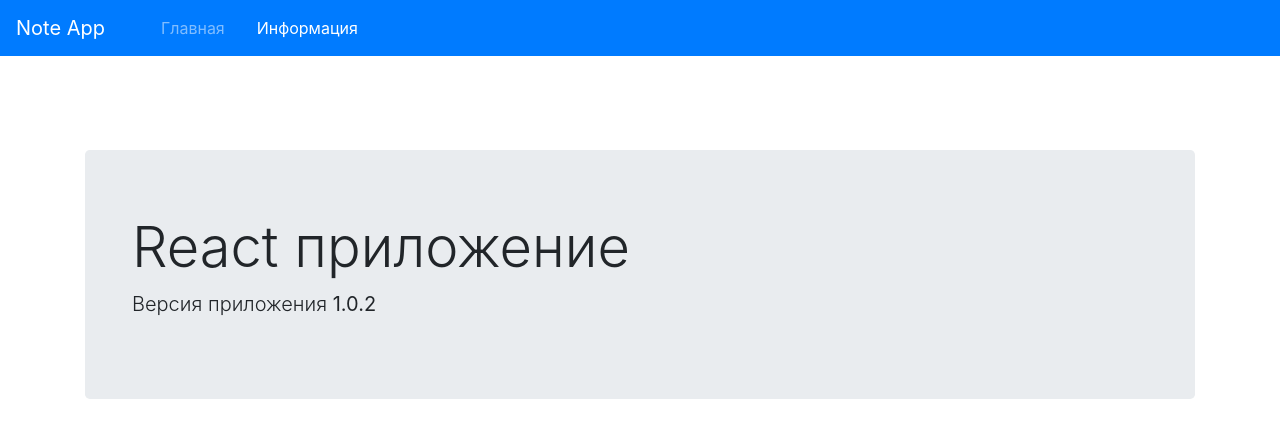
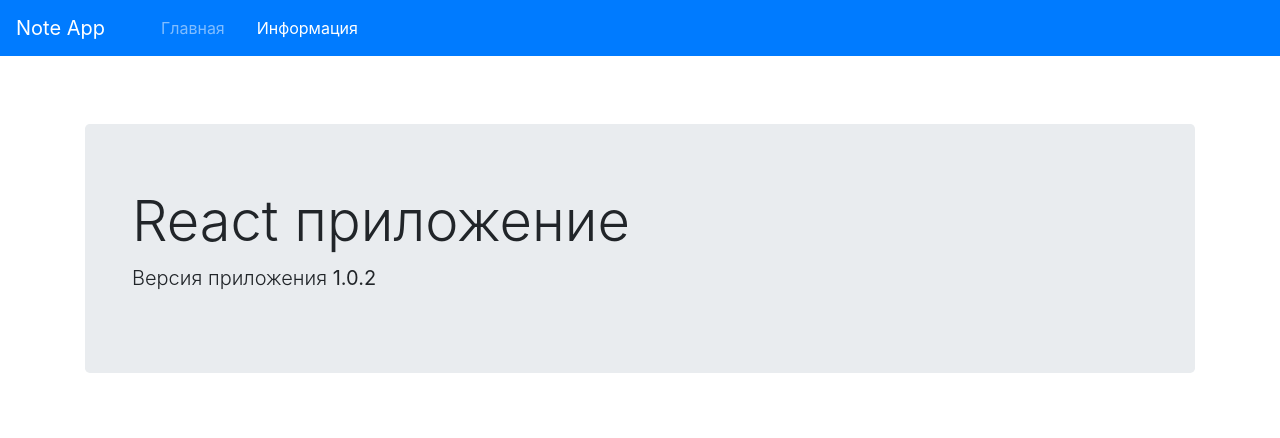
Before and after one commit to nakryt/todo-v-3.0-firebase, a React (Create React App) app: page /about in a window 1280 px wide. Shown: the top 438 px of the page. Built offline with nearby package versions, Linux system fonts and the light colour scheme; no server answers.

Commit message:
changed alert padding & margin

```diff
--- a/src/App.tsx
+++ b/src/App.tsx
@@ -13,7 +13,7 @@
             <FirebaseState>
                 <BrowserRouter>
                     <Navbar/>
-                    <div className="container pt-4">
+                    <div className="container pt-2">
                         <Alert/>
                         <Switch>
                             <Route path='/' exact component={Home}/>
--- a/src/index.scss
+++ b/src/index.scss
@@ -20,14 +20,14 @@
 
 .alert-wrapper {
   position: relative;
-  min-height: 70px;
+  min-height: 60px;
   width: 100%;
 }
 
 .alert {
   position: absolute;
   width: 100%;
-
+  margin-bottom: 0.5rem;
 }
 
 .alert-enter {
```
